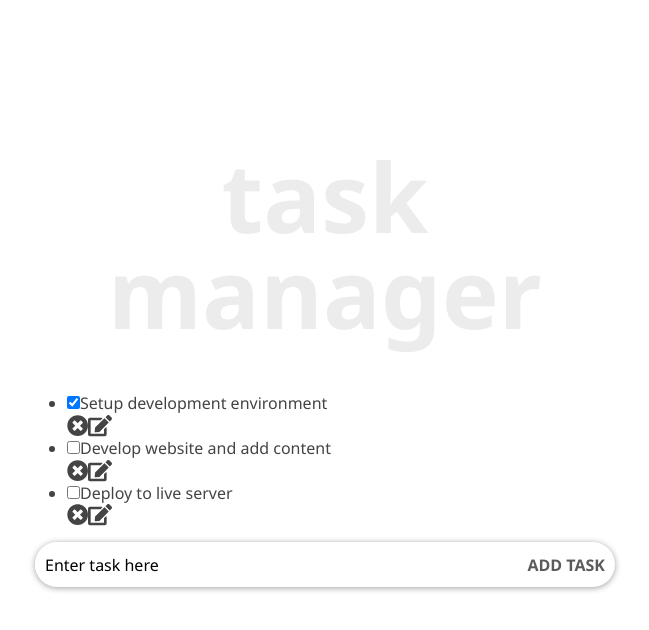
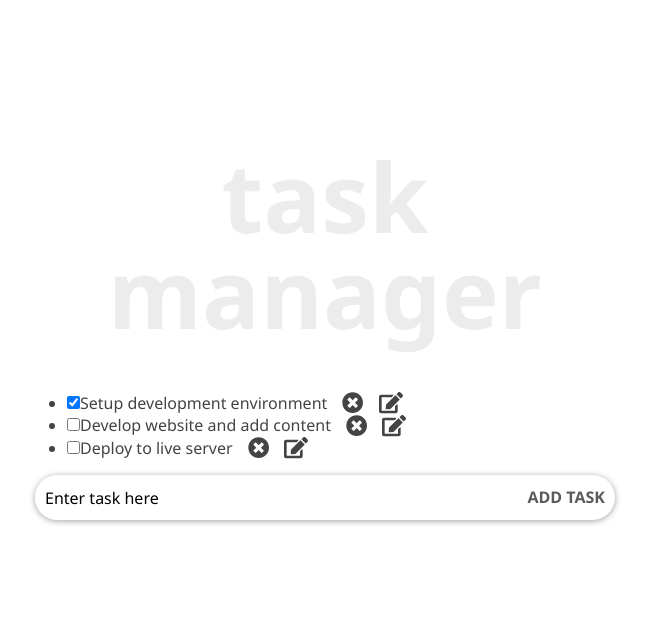
Before and after one commit to CaliforniaDev/ReactAssignment-1, a React (Create React App) app in the folder task-app/: page / in a window 1280 px wide. Shown: the top 630 px of the page, without its empty margins (315-964 px from the left). Built offline with nearby package versions, Linux system fonts and the light colour scheme.

Commit message:
Add styles to task controller

```diff
--- a/task-app/src/components/TaskController.js
+++ b/task-app/src/components/TaskController.js
@@ -1,5 +1,6 @@
 import { FontAwesomeIcon } from '@fortawesome/react-fontawesome';
 import { faEdit, faTimesCircle } from '@fortawesome/free-solid-svg-icons';
+import styles from "./TaskController.module.css";
 
 
 
@@ -9,7 +10,7 @@ const TasksController = (props) => {
     const editIcon = <FontAwesomeIcon className="task-icon" size="lg" icon={faEdit} />
 
     return (
-        <div id="task-icon-container">
+        <div className={styles.control}>
             <span onClick={deleteTask}>{deleteIcon}</span>
             <span onClick={editTask}>{editIcon}</span>
         </div>
--- /dev/null
+++ b/task-app/src/components/TaskController.module.css
@@ -0,0 +1,7 @@
+.control {
+    display: inline;
+    margin-left: auto;
+}
+.control span {
+    margin-left: 15px;
+}
```
